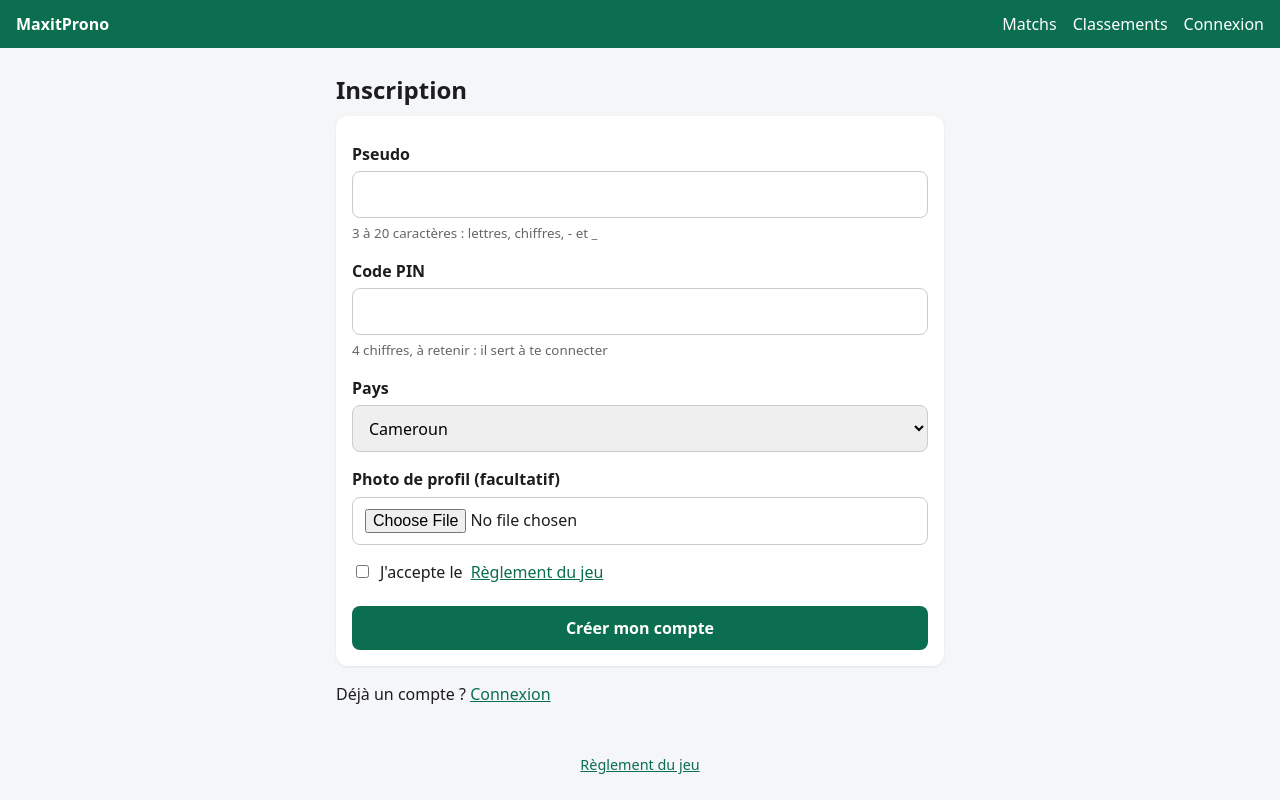
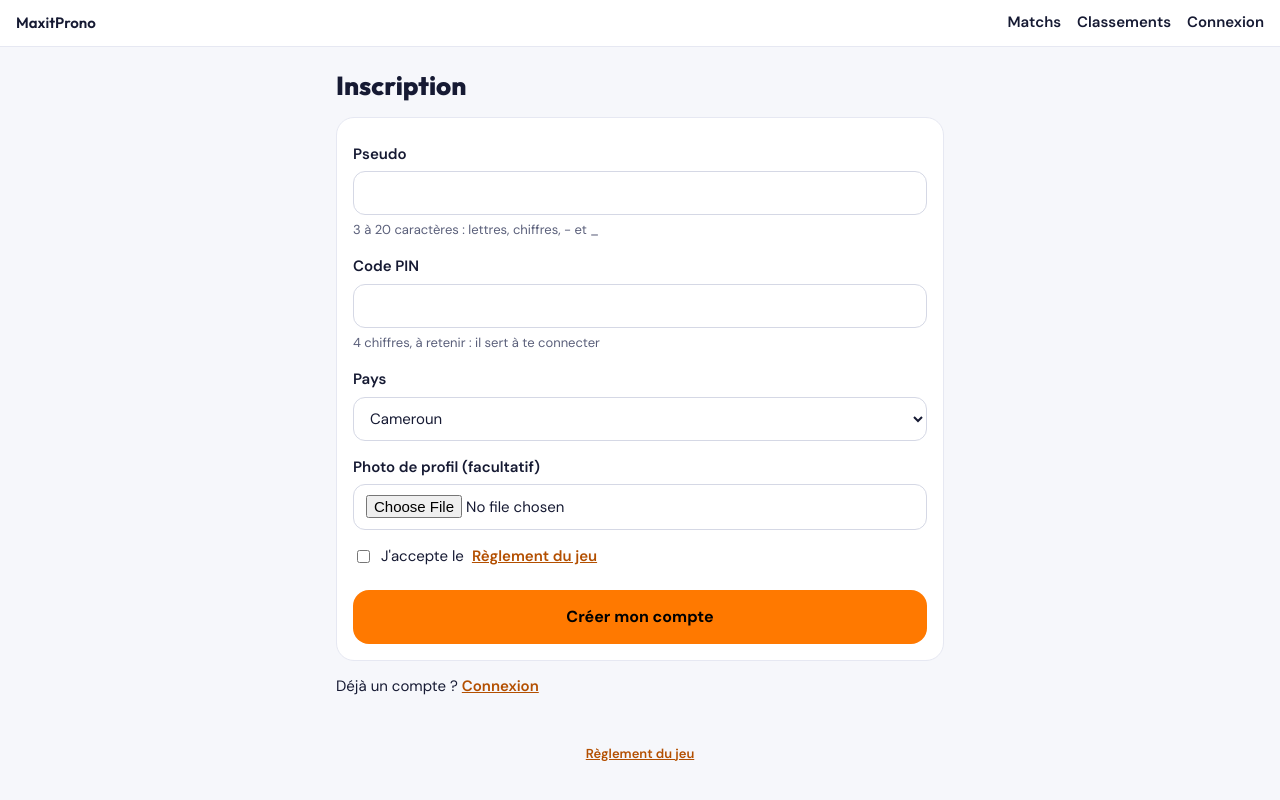
Before and after one commit to pdroquemaurel-stack/maxitprono, a FastAPI app: page /register in a window 1280 px wide. Run offline with FastAPI, Linux system fonts and the light colour scheme.

Commit message:
Charte étape 1 : variables CSS, polices Outfit et DM Sans, composants de base
Couleurs, rayons et badges d'après docs/DESIGN.md. Polices variables
hébergées dans app/static/fonts (latin, 69 Ko, licences OFL jointes).

Co-Authored-By: Claude Opus 5.5 <noreply@anthropic.com>

```diff
--- a/app/static/css/style.css
+++ b/app/static/css/style.css
@@ -1,215 +1,304 @@
-/* Styles mobile-first, volontairement légers */
-:root {
-  --primary: #0b6e4f;
-  --text: #1d1d1f;
-  --muted: #666;
-  --bg: #f5f6f7;
-  --card: #fff;
+/* MaxitProno — styles mobile-first, d'après docs/DESIGN.md (piste F) */
+
+/* Polices hébergées dans le projet (variables : un fichier couvre toutes les graisses) */
+@font-face {
+  font-family: "Outfit";
+  src: url("/static/fonts/outfit.woff2") format("woff2");
+  font-weight: 100 900;
+  font-display: swap;
 }
 
+@font-face {
+  font-family: "DM Sans";
+  src: url("/static/fonts/dm-sans.woff2") format("woff2");
+  font-weight: 100 1000;
+  font-display: swap;
+}
+
+:root {
+  /* Fonds et texte */
+  --bg: #F6F7FB;
+  --surface: #FFFFFF;
+  --border: #E6E8F2;
+  --ink: #161A33;
+  --ink-2: #2B2F4A;
+  --muted: #5A5F7A;
+  --placeholder: #A9AFC4;
+
+  /* Orange : mise en avant uniquement */
+  --orange: #FF7900;
+  --orange-text: #B34F00;
+  --orange-soft: #FFF1E6;
+
+  /* Code couleur des scores (chiffres uniquement) */
+  --win: #1E8A55;   --win-bg: #EAF6EF;
+  --lose: #D12E1B;  --lose-bg: #FCECEA;
+  --draw: #1C7FB5;  --draw-bg: #E8F3FA;
+  --win-on-dark: #50BE87;
+  --lose-on-dark: #F0644E;
+
+  /* Divers */
+  --empty-border: #D5D8E5;
+  --neutral-bg: #F1F2F6;
+  --font-title: "Outfit", system-ui, sans-serif;
+  --font-text: "DM Sans", system-ui, -apple-system, "Segoe UI", Roboto, sans-serif;
+}
+
+/* Base */
 * { box-sizing: border-box; }
 
 body {
   margin: 0;
-  font-family: system-ui, -apple-system, "Segoe UI", Roboto, sans-serif;
-  color: var(--text);
+  font-family: var(--font-text);
+  font-size: 15px;
+  color: var(--ink);
   background: var(--bg);
-  line-height: 1.5;
-}
-
-.topbar {
-  background: var(--primary);
-  color: #fff;
-  font-weight: 700;
-  padding: 0.75rem 1rem;
+  line-height: 1.45;
 }
 
 .content {
   max-width: 40rem;
   margin: 0 auto;
-  padding: 1rem;
+  padding: 16px;
 }
 
-h1 { margin: 0.5rem 0; font-size: 1.5rem; }
+h1, h2, h3 { font-family: var(--font-title); font-weight: 800; }
+
+h1 { margin: 8px 0 16px; font-size: 26px; line-height: 1.15; }
+
+h2 { margin: 0 0 8px; font-size: 18px; font-weight: 700; }
+
+h3 { margin: 0 0 4px; font-size: 17px; font-weight: 700; }
+
+a { color: var(--orange-text); font-weight: 600; }
 
 .lead { color: var(--muted); }
 
+.small { font-size: 13px; text-align: center; color: var(--muted); }
+
+/* Cartes : bordure 1 px, pas d'ombre */
 .card {
-  background: var(--card);
-  border-radius: 0.75rem;
-  padding: 1rem;
-  box-shadow: 0 1px 3px rgba(0, 0, 0, 0.08);
+  background: var(--surface);
+  border: 1px solid var(--border);
+  border-radius: 18px;
+  padding: 16px;
 }
 
-a { color: var(--primary); }
+.card + .card, .card + form, form + .card { margin-top: 12px; }
 
-.topbar {
-  display: flex;
-  justify-content: space-between;
-  align-items: center;
+.card-dark {
+  background: var(--ink);
+  color: #fff;
+  border-radius: 22px;
+  padding: 20px;
 }
 
-.topbar a { color: #fff; text-decoration: none; }
-
-.footer {
-  text-align: center;
-  padding: 1rem;
-  font-size: 0.9rem;
-}
-
-.card + .card, .card + form, form + .card { margin-top: 1rem; }
-
-h2 { font-size: 1.15rem; margin: 0 0 0.5rem; }
-
-/* Formulaires */
-.form { display: flex; flex-direction: column; gap: 0.35rem; }
-
-.form label { font-weight: 600; margin-top: 0.6rem; }
-
-.form small { color: var(--muted); }
-
-input, select, button, .button {
+/* Boutons */
+button, .button {
   font: inherit;
-  padding: 0.65rem 0.75rem;
-  border-radius: 0.5rem;
-  border: 1px solid #ccc;
+  font-size: 16px;
+  font-weight: 700;
+  display: block;
   width: 100%;
-}
-
-button, .button {
-  background: var(--primary);
-  color: #fff;
+  min-height: 54px;
+  margin-top: 16px;
+  padding: 12px 16px;
   border: none;
-  font-weight: 600;
-  margin-top: 1rem;
-  cursor: pointer;
+  border-radius: 16px;
+  background: var(--orange);
+  color: #000;
   text-align: center;
   text-decoration: none;
-  display: inline-block;
+  cursor: pointer;
 }
 
 button.secondary, .button.secondary {
-  background: transparent;
-  color: var(--primary);
-  border: 1px solid var(--primary);
+  background: var(--surface);
+  color: var(--ink);
+  border: 1px solid var(--border);
 }
 
-.actions { display: flex; gap: 0.75rem; }
+.actions { display: flex; gap: 12px; }
 
-.form .checkbox { display: flex; gap: 0.5rem; align-items: flex-start; font-weight: 400; }
+/* Formulaires */
+.form { display: flex; flex-direction: column; gap: 6px; }
 
-.checkbox input { width: auto; margin-top: 0.3rem; }
+.form label { font-weight: 600; margin-top: 10px; }
 
-.alert, .notice {
-  padding: 0.75rem;
-  border-radius: 0.5rem;
+.form small { color: var(--muted); font-size: 13px; }
+
+input, select {
+  font: inherit;
+  width: 100%;
+  min-height: 44px;
+  padding: 10px 12px;
+  border: 1px solid var(--empty-border);
+  border-radius: 12px;
+  background: var(--surface);
+  color: var(--ink);
 }
 
-.alert { background: #fdecea; color: #8a1c1c; }
+input::placeholder { color: var(--placeholder); }
 
-.notice { background: #e7f5ee; color: var(--primary); }
+input:focus, select:focus, button:focus-visible, a:focus-visible {
+  outline: 2px solid var(--orange-text);
+  outline-offset: 2px;
+}
 
-/* Avatar */
-.avatar-field { display: flex; gap: 0.75rem; align-items: center; }
+.form .checkbox { display: flex; gap: 8px; align-items: flex-start; font-weight: 400; }
 
+.checkbox input { width: auto; min-height: 0; margin-top: 4px; accent-color: var(--orange); }
+
+/* Messages */
+.alert, .notice { padding: 12px; border-radius: 12px; }
+
+.alert { background: var(--lose-bg); color: var(--lose); }
+
+.notice { background: var(--win-bg); color: var(--win); }
+
+/* Badges */
+.badge {
+  display: inline-block;
+  border-radius: 10px;
+  padding: 2px 10px;
+  font-size: 13px;
+  font-weight: 700;
+  background: var(--neutral-bg);
+  color: var(--muted);
+}
+
+.badge.todo, .badge.exact { background: var(--orange); color: #000; }
+
+.badge.winner { background: var(--orange-soft); color: #7A3600; }
+
+.badge.live { background: var(--lose); color: #fff; }
+
+/* Avatars : photo ronde, ou initiales sur fond orange clair */
 .avatar {
-  width: 4rem;
-  height: 4rem;
+  width: 64px;
+  height: 64px;
   border-radius: 50%;
   object-fit: cover;
   flex-shrink: 0;
 }
 
-/* Navigation */
-.topbar nav { display: flex; gap: 1rem; font-weight: 400; }
-
-/* Matchs */
-.day + .day { margin-top: 1.25rem; }
-
-h3, .competition-name {
-  font-size: 0.85rem;
-  color: var(--muted);
-  text-transform: uppercase;
-  letter-spacing: 0.03em;
-  margin: 0 0 0.25rem;
+.initials {
+  display: inline-flex;
+  align-items: center;
+  justify-content: center;
+  width: 40px;
+  height: 40px;
+  border-radius: 50%;
+  flex-shrink: 0;
+  background: var(--orange-soft);
+  color: var(--orange-text);
+  font-family: var(--font-title);
+  font-weight: 700;
+  font-size: 15px;
 }
 
-.competition + .competition { margin-top: 0.75rem; }
+.avatar-field { display: flex; gap: 12px; align-items: center; }
 
-.match { padding: 0.6rem 0; border-top: 1px solid #eee; }
+/* Code couleur des chiffres de score */
+.win { color: var(--win); }
+.lose { color: var(--lose); }
+.draw { color: var(--draw); }
+
+/* Bandeau du haut (remplacé par la barre de navigation à l'étape suivante) */
+.topbar {
+  display: flex;
+  justify-content: space-between;
+  align-items: center;
+  padding: 12px 16px;
+  background: var(--surface);
+  border-bottom: 1px solid var(--border);
+  font-family: var(--font-title);
+  font-weight: 800;
+}
+
+.topbar a { color: var(--ink); text-decoration: none; }
+
+.topbar nav { display: flex; gap: 16px; font-family: var(--font-text); font-weight: 600; }
+
+.footer { text-align: center; padding: 16px; font-size: 13px; }
+
+/* Matchs (écran refait à l'étape 4) */
+.day + .day { margin-top: 20px; }
+
+.competition-name { font-size: 13px; color: var(--muted); margin: 0 0 4px; }
+
+.competition + .competition { margin-top: 12px; }
+
+.match { padding: 10px 0; border-top: 1px solid var(--border); }
 
 .match:first-of-type { border-top: none; }
 
-.match-head { display: flex; gap: 0.5rem; align-items: center; font-size: 0.85rem; color: var(--muted); }
+.match-head { display: flex; gap: 8px; align-items: center; font-size: 13px; color: var(--muted); }
 
 .match-row {
   display: grid;
-  grid-template-columns: 1fr 3rem auto 3rem 1fr;
-  gap: 0.4rem;
+  grid-template-columns: 1fr 44px auto 44px 1fr;
+  gap: 8px;
   align-items: center;
-  margin-top: 0.25rem;
+  margin-top: 4px;
 }
 
-.match-row .team { font-weight: 600; overflow-wrap: anywhere; }
+.match-row .team { font-weight: 700; overflow-wrap: anywhere; }
 
 .match-row .home { text-align: right; }
 
-.match-row .score { text-align: center; padding: 0.5rem 0.2rem; }
+.match-row .score { text-align: center; padding: 8px 2px; font-family: var(--font-title); font-size: 22px; }
 
-.match-row .final { grid-column: 2 / 5; text-align: center; font-weight: 700; }
+.match-row .final { grid-column: 2 / 5; text-align: center; font-family: var(--font-title); font-weight: 800; }
 
-.match-row button { grid-column: 1 / -1; margin-top: 0.35rem; }
+.match-row button { grid-column: 1 / -1; margin-top: 6px; }
 
-.my-prediction { margin: 0.25rem 0 0; font-size: 0.9rem; text-align: center; color: var(--muted); }
+.my-prediction { margin: 4px 0 0; font-size: 13px; text-align: center; color: var(--muted); }
 
-.match .notice, .match .alert { margin: 0.4rem 0 0; font-size: 0.9rem; }
-
-.badge {
-  background: #eee;
-  border-radius: 1rem;
-  padding: 0 0.5rem;
-  font-size: 0.75rem;
-}
-
-.badge.live { background: #d93025; color: #fff; }
+.match .notice, .match .alert { margin: 6px 0 0; font-size: 13px; }
 
 /* Historique */
 .history-row {
   display: grid;
   grid-template-columns: auto 1fr;
-  gap: 0 0.75rem;
-  padding: 0.4rem 0;
-  border-top: 1px solid #eee;
-  font-size: 0.9rem;
+  gap: 0 12px;
+  padding: 8px 0;
+  border-top: 1px solid var(--border);
+  font-size: 15px;
 }
 
-.history-date { color: var(--muted); }
+.history-date { color: var(--muted); font-size: 13px; }
 
-.history-scores { grid-column: 2; font-weight: 600; }
+.history-scores { grid-column: 2; font-weight: 700; }
 
 .history-scores small { font-weight: 400; color: var(--muted); }
 
-/* Classements */
+/* Onglets en pilules */
 .tabs {
   display: flex;
-  gap: 0.25rem;
+  gap: 6px;
   overflow-x: auto;
-  margin: 0.5rem 0 0.75rem;
+  margin: 0 0 12px;
 }
 
 .tabs a {
-  padding: 0.4rem 0.8rem;
-  border-radius: 1rem;
-  background: #e4e7ea;
-  color: var(--text);
+  display: inline-flex;
+  align-items: center;
+  min-height: 44px;
+  padding: 0 16px;
+  border-radius: 22px;
+  border: 1px solid var(--border);
+  background: var(--surface);
+  color: var(--muted);
   text-decoration: none;
   white-space: nowrap;
-  font-size: 0.9rem;
+  font-size: 15px;
 }
 
-.tabs a.active { background: var(--primary); color: #fff; }
+.tabs a.active { color: var(--orange-text); border-color: var(--orange-text); }
 
-.filter { display: flex; gap: 0.5rem; align-items: end; flex-wrap: wrap; margin-bottom: 0.5rem; }
+/* Classements (écran refait à l'étape 5) */
+.filter { display: flex; gap: 8px; align-items: end; flex-wrap: wrap; margin-bottom: 8px; }
 
 .filter label { width: 100%; font-weight: 600; }
 
--- a/app/templates/base.html
+++ b/app/templates/base.html
@@ -4,6 +4,8 @@
   <meta charset="utf-8">
   <meta name="viewport" content="width=device-width, initial-scale=1">
   <title>{% block title %}{{ t('app_name') }}{% endblock %}</title>
+  <link rel="preload" href="/static/fonts/dm-sans.woff2" as="font" type="font/woff2" crossorigin>
+  <link rel="preload" href="/static/fonts/outfit.woff2" as="font" type="font/woff2" crossorigin>
   <link rel="stylesheet" href="/static/css/style.css">
 </head>
 <body>
```
Also changed, not shown: other parts of app/static/css/style.css (+10 -14 lines), app/static/fonts/OFL-dm-sans.txt (added, +93 -0 lines), app/static/fonts/OFL-outfit.txt (added, +93 -0 lines), app/static/fonts/dm-sans.woff2 (added), app/static/fonts/outfit.woff2 (added).
